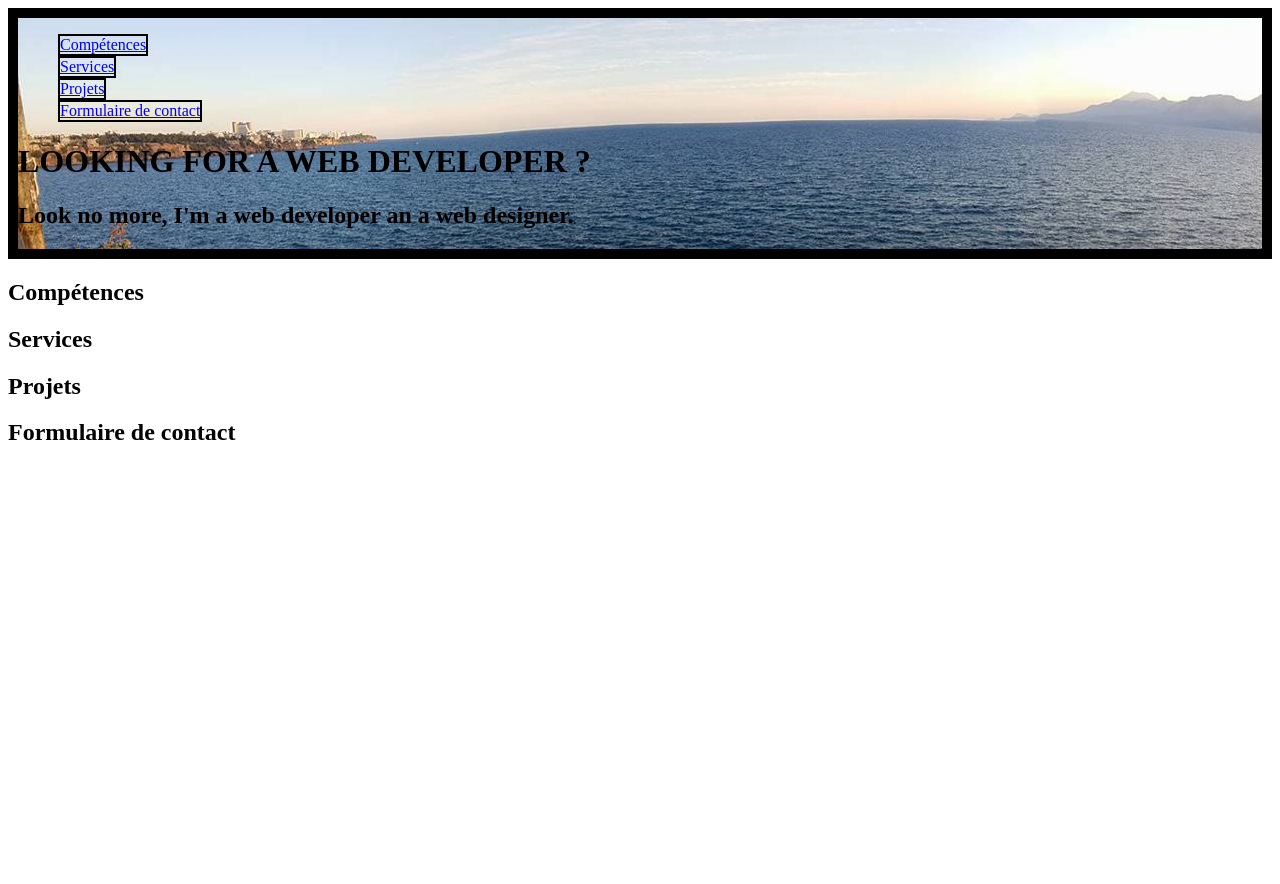
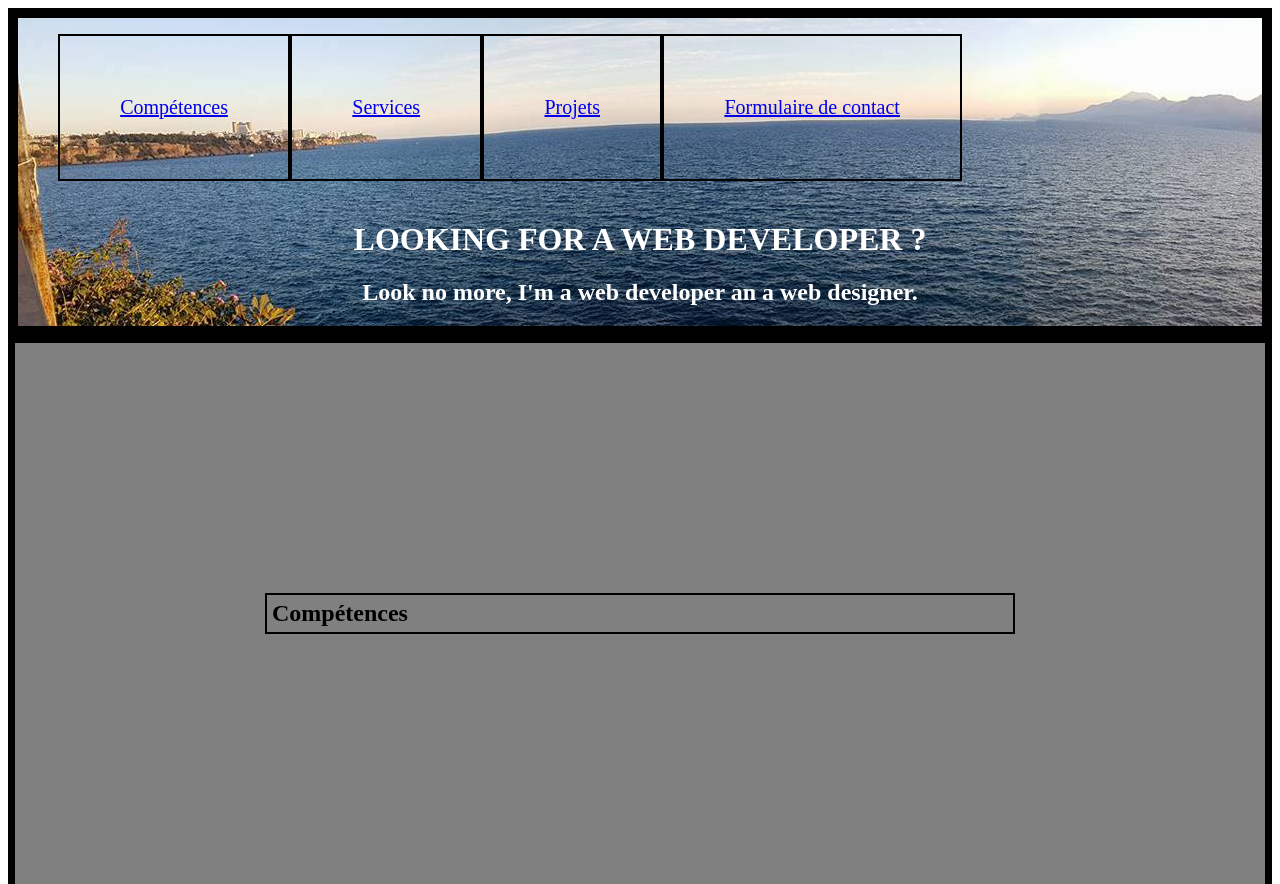
Before and after one commit to Gharbi22/origin, a plain HTML site: page html/index.html in a window 1280 px wide. Shown: the top 884 px of the page. Before the commit the page ends 800 px from the top, so only its background shows below. Drawn offline with Linux system fonts and the light colour scheme; files whose address does not match are found by name.

Commit message:
Correction de la barre de navigation ainsi que la création dde section

```diff
--- a/html/index.html
+++ b/html/index.html
@@ -34,6 +34,7 @@
                 </li>
             </ul>
         </nav>
+        </br>
         <h1>LOOKING FOR A WEB DEVELOPER ?
 
         </h1>
@@ -46,27 +47,35 @@
         <h1>
             Compétences
         </h1>
+        <div>
 
+        </div>
     </section>
     <section>
         <h1>Services
+        </h1>
+        <div>
 
-        </h1>
+        </div>
     </section>
     <section>
         <h1>Projets
+        </h1>
+        <div>
 
-        </h1>
+        </div>
 
     </section>
     <section>
         <h1> Formulaire de contact
+        </h1>
+        <div>
 
-        </h1>
+        </div>
     </section>
-    <footer>
+</body>
+<footer>
+</footer>
 
-    </footer>
-</body>
 
 </html>
--- a/public/css/style.css
+++ b/public/css/style.css
@@ -1,21 +1,31 @@
 header {
-    color: black;
+    color: white;
     background-image: url(/home/coding/www/dev/portfolio/public/img/23949406_569166796794027_671311383_o.jpg);
     border: 10px solid black;
 }
-a {
-    border: 2px solid black;
-    width: 300px;
-    width: auto;
-    float: left;
-    display: inline-block;
+header>h1, h2 {
+    text-align: center;
 }
 li {
+    border: 2px solid black;
+    float: left;
+    display: inline;
+    padding: 5%;
+    font-size: 20px;
+    text-align: center;
+}
+nav{
     overflow: hidden;
 }
-h1{
-
+section{
+    border: 7px solid black;
+    background-color: grey;
 }
-body {
-
+section>h1 {
+    padding: 5px;
+    margin: 20%;
+    border: 2px solid black;
 }
+footer {
+    background-color: black;
+}
```
